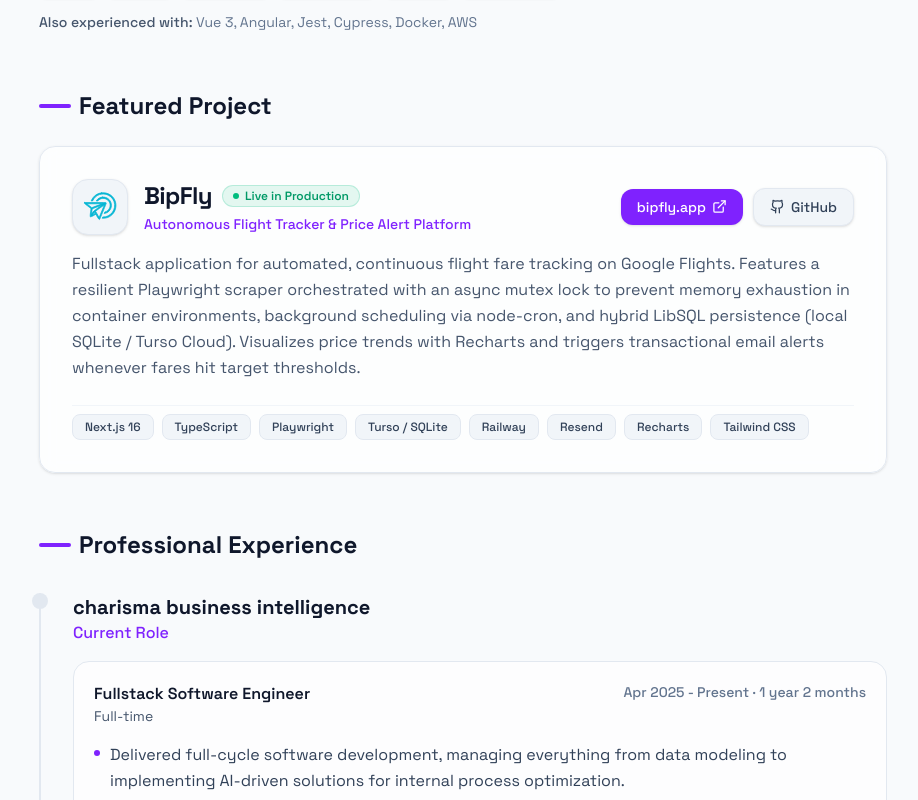
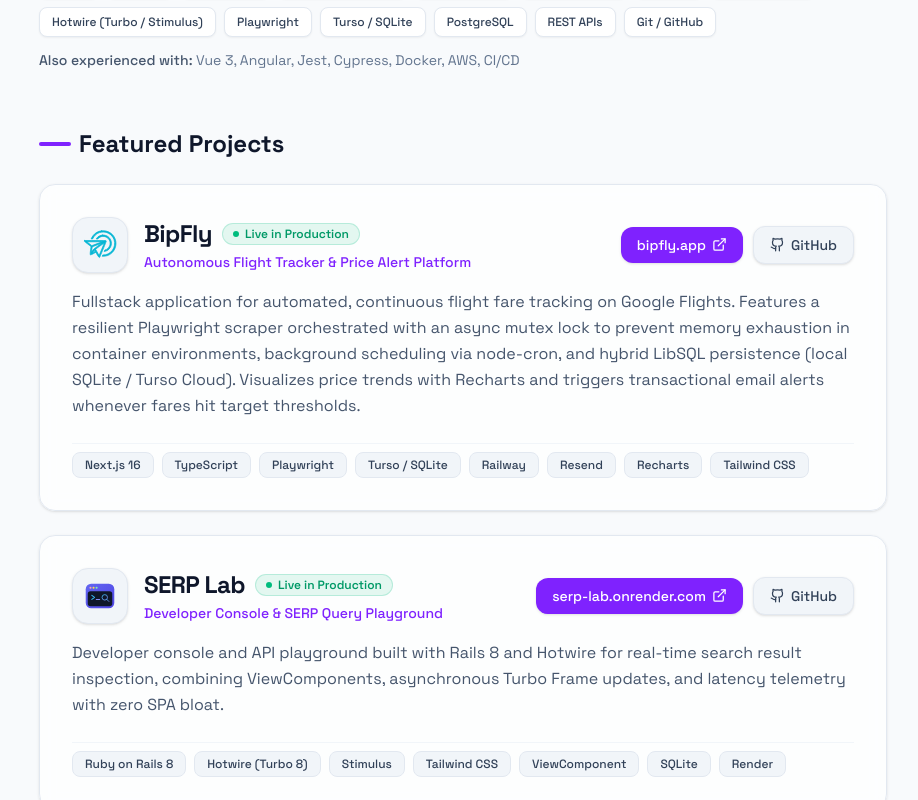
Before and after one commit to gabitomasini/gabriela-tomasini-page, a React (Vite) app: page / in a window 1280 px wide. Shown: the part 640-1440 px from the top of the page, without its empty margins (177-1095 px from the left). Built offline with nearby package versions, Linux system fonts and the light colour scheme.

Commit message:
feat: add SERP Lab project, icon, and update skills list

```diff
--- a/src/App.tsx
+++ b/src/App.tsx
@@ -26,11 +26,15 @@
     aboutTitle: string;
     aboutText: ReactNode;
     projectSectionTitle: string;
-    projectBadge: string;
-    projectTagline: string;
-    projectDescription: string;
-    projectLiveButton: string;
     projectCodeButton: string;
+    bipflyBadge: string;
+    bipflyTagline: string;
+    bipflyDescription: string;
+    bipflyLiveButton: string;
+    serpLabBadge: string;
+    serpLabTagline: string;
+    serpLabDescription: string;
+    serpLabLiveButton: string;
     experienceTitle: string;
     educationTitle: string;
     educationDegree: string;
@@ -61,20 +65,25 @@
           Frontend Engineer with 5 years of experience building web applications and developer tools. I bridge the gap between design concepts and production code—specializing in server-rendered applications, Tailwind CSS, and clean semantic HTML. Adopting <strong className="font-semibold text-slate-900 dark:text-slate-100">Spec-Driven Development (SDD)</strong> with AI-assisted tools (Cursor, OpenSpec), I accelerate feature prototyping while maintaining full ownership of code quality, performance, and UI polish for complex data interfaces.
         </>
       ),
-      projectSectionTitle: 'Featured Project',
-      projectBadge: 'Live in Production',
-      projectTagline: 'Autonomous Flight Tracker & Price Alert Platform',
-      projectDescription:
+      projectSectionTitle: 'Featured Projects',
+      projectCodeButton: 'GitHub',
+      bipflyBadge: 'Live in Production',
+      bipflyTagline: 'Autonomous Flight Tracker & Price Alert Platform',
+      bipflyDescription:
         'Fullstack application for automated, continuous flight fare tracking on Google Flights. Features a resilient Playwright scraper orchestrated with an async mutex lock to prevent memory exhaustion in container environments, background scheduling via node-cron, and hybrid LibSQL persistence (local SQLite / Turso Cloud). Visualizes price trends with Recharts and triggers transactional email alerts whenever fares hit target thresholds.',
-      projectLiveButton: 'bipfly.app',
-      projectCodeButton: 'GitHub',
+      bipflyLiveButton: 'bipfly.app',
+      serpLabBadge: 'Live in Production',
+      serpLabTagline: 'Developer Console & SERP Query Playground',
+      serpLabDescription:
+        'Developer console and API playground built with Rails 8 and Hotwire for real-time search result inspection, combining ViewComponents, asynchronous Turbo Frame updates, and latency telemetry with zero SPA bloat.',
+      serpLabLiveButton: 'serp-lab.onrender.com',
       experienceTitle: 'Professional Experience',
       educationTitle: 'Education',
       educationDegree: "Associate Degree in Systems Analysis and Development",
       stackTitle: 'Tech Stack',
       secondaryStackPrefix: 'Also experienced with',
       navAbout: 'About Me',
-      navProject: 'Featured Project',
+      navProject: 'Featured Projects',
       navExperience: 'Experience',
       navEducation: 'Education',
       ctaTitle: 'Ready to build something great together?',
@@ -99,20 +108,25 @@
           Engenheira de Frontend com 5 anos de experiência na criação de aplicações web e ferramentas para desenvolvedores. Conecto conceitos de design ao código em produção, com especialidade em aplicações renderizadas no servidor, Tailwind CSS e HTML semântico. Adotando <strong className="font-semibold text-slate-900 dark:text-slate-100">Spec-Driven Development (SDD)</strong> com ferramentas assistidas por IA (Cursor, OpenSpec), acelero a prototipagem de funcionalidades mantendo controle total sobre a qualidade do código, performance e acabamento visual em interfaces de dados complexos.
         </>
       ),
-      projectSectionTitle: 'Projeto em Destaque',
-      projectBadge: 'Em Produção',
-      projectTagline: 'Monitoramento Autônomo e Alertas de Tarifas Aéreas',
-      projectDescription:
+      projectSectionTitle: 'Projetos em Destaque',
+      projectCodeButton: 'GitHub',
+      bipflyBadge: 'Em Produção',
+      bipflyTagline: 'Monitoramento Autônomo e Alertas de Tarifas Aéreas',
+      bipflyDescription:
         'Aplicação fullstack para rastreamento automatizado e contínuo de passagens no Google Flights. Desenvolvida com scraper resiliente em Playwright (Chromium headless gerenciado por trava de Mutex assíncrono para conter uso de memória em contêineres), agendador em background com node-cron e persistência híbrida via LibSQL (SQLite local / Turso Cloud). Acompanha a evolução de preços com Recharts e dispara alertas transacionais por e-mail quando a tarifa atinge a meta definida pelo usuário.',
-      projectLiveButton: 'bipfly.app',
-      projectCodeButton: 'GitHub',
+      bipflyLiveButton: 'bipfly.app',
+      serpLabBadge: 'Em Produção',
+      serpLabTagline: 'Console para Desenvolvedores e Playground de APIs SERP',
+      serpLabDescription:
+        'Developer console e API playground em Rails 8 e Hotwire para inspeção de resultados de busca em tempo real, combinando ViewComponents, atualizações assíncronas com Turbo Frames e telemetria de latência sem inchaço de SPA.',
+      serpLabLiveButton: 'serp-lab.onrender.com',
       experienceTitle: 'Experiência profissional',
       educationTitle: 'Formação Acadêmica',
       educationDegree: 'Tecnólogo em Análise e Desenvolvimento de Sistemas',
       stackTitle: 'Tecnologias',
       secondaryStackPrefix: 'Também com experiência em',
       navAbout: 'Sobre mim',
-      navProject: 'Projeto em Destaque',
+      navProject: 'Projetos em Destaque',
       navExperience: 'Experiência',
       navEducation: 'Educação',
       ctaTitle: 'Pronto para construirmos algo incrível juntos?',
@@ -256,12 +270,29 @@
     },
   ];
 
-  const projectTechs = [
+  const bipflyTechs = [
     "Next.js 16", "TypeScript", "Playwright", "Turso / SQLite", "Railway", "Resend", "Recharts", "Tailwind CSS"
   ];
 
+  const serpLabTechs = [
+    "Ruby on Rails 8", "Hotwire (Turbo 8)", "Stimulus", "Tailwind CSS", "ViewComponent", "SQLite", "Render"
+  ];
+
   const coreSkills = [
-    "React", "Next.js", "TypeScript", "Tailwind CSS", "Node.js", "Turso/SQLite"
+    "React",
+    "Next.js",
+    "TypeScript",
+    "JavaScript (ES6+)",
+    "Tailwind CSS",
+    "HTML5 / CSS3",
+    "Node.js",
+    "Ruby on Rails",
+    "Hotwire (Turbo / Stimulus)",
+    "Playwright",
+    "Turso / SQLite",
+    "PostgreSQL",
+    "REST APIs",
+    "Git / GitHub",
   ];
 
   const [activeSection, setActiveSection] = useState<string>('about');
@@ -499,18 +530,20 @@
             </div>
             <p className="text-xs md:text-sm text-slate-500 dark:text-slate-400 leading-relaxed">
               <span className="font-medium text-slate-600 dark:text-slate-300">{copy[lang].secondaryStackPrefix}:</span>{" "}
-              Vue 3, Angular, Jest, Cypress, Docker, AWS
+              Vue 3, Angular, Jest, Cypress, Docker, AWS, CI/CD
             </p>
           </div>
         </section>
 
-        {/* Featured Project */}
+        {/* Featured Projects */}
         <section id="featured-project" className="scroll-mt-24">
           <h2 className="text-2xl font-bold mb-6 flex items-center gap-2">
             <span className="w-8 h-1 bg-violet-600 rounded-full"></span>
             {copy[lang].projectSectionTitle}
           </h2>
 
+          <div className="space-y-6">
+            {/* BipFly */}
             <div className="relative rounded-2xl border border-slate-200 dark:border-slate-800 bg-white/70 dark:bg-slate-900/40 p-6 md:p-8 backdrop-blur-sm shadow-sm">
               <div className="flex flex-col sm:flex-row sm:items-center justify-between gap-4 mb-4">
                 <div className="flex items-center gap-4">
@@ -528,11 +561,11 @@
                       </h3>
                       <span className="inline-flex items-center gap-1.5 px-2.5 py-0.5 text-xs font-semibold rounded-full bg-emerald-500/10 text-emerald-600 dark:text-emerald-400 border border-emerald-500/20">
                         <span className="w-1.5 h-1.5 rounded-full bg-emerald-500"></span>
-                      {copy[lang].projectBadge}
+                        {copy[lang].bipflyBadge}
                       </span>
                     </div>
                     <p className="text-sm font-medium text-violet-600 dark:text-violet-400 mt-0.5">
-                    {copy[lang].projectTagline}
+                      {copy[lang].bipflyTagline}
                     </p>
                   </div>
                 </div>
@@ -544,7 +577,7 @@
                     rel="noopener noreferrer"
                     className="inline-flex items-center gap-1.5 px-4 py-2 bg-violet-600 hover:bg-violet-700 text-white rounded-xl text-sm font-medium shadow-sm transition-colors"
                   >
-                  <span>{copy[lang].projectLiveButton}</span>
+                    <span>{copy[lang].bipflyLiveButton}</span>
                     <ExternalLink size={15} />
                   </a>
                   <a
@@ -560,11 +593,11 @@
               </div>
 
               <p className="text-slate-600 dark:text-slate-300 leading-relaxed mb-6">
-              {copy[lang].projectDescription}
+                {copy[lang].bipflyDescription}
               </p>
 
               <div className="flex flex-wrap gap-2 pt-2 border-t border-slate-100 dark:border-slate-800/80">
-              {projectTechs.map((tech) => (
+                {bipflyTechs.map((tech) => (
                   <span
                     key={tech}
                     className="px-3 py-1 bg-slate-100 dark:bg-slate-800/60 border border-slate-200 dark:border-slate-700/60 rounded-lg text-xs font-medium text-slate-700 dark:text-slate-300"
@@ -572,6 +605,72 @@
                     {tech}
                   </span>
                 ))}
+              </div>
+            </div>
+
+            {/* SERP Lab */}
+            <div className="relative rounded-2xl border border-slate-200 dark:border-slate-800 bg-white/70 dark:bg-slate-900/40 p-6 md:p-8 backdrop-blur-sm shadow-sm">
+              <div className="flex flex-col sm:flex-row sm:items-center justify-between gap-4 mb-4">
+                <div className="flex items-center gap-4">
+                  <div className="w-14 h-14 rounded-2xl bg-slate-100 dark:bg-slate-800/80 border border-slate-200 dark:border-slate-700/80 p-2.5 flex items-center justify-center shrink-0 shadow-sm">
+                    <img
+                      src="/serp-lab-icon.svg"
+                      alt="SERP Lab Logo"
+                      className="w-full h-full object-contain"
+                    />
+                  </div>
+                  <div>
+                    <div className="flex items-center gap-2.5 flex-wrap">
+                      <h3 className="text-2xl font-bold tracking-tight text-slate-900 dark:text-slate-100">
+                        SERP Lab
+                      </h3>
+                      <span className="inline-flex items-center gap-1.5 px-2.5 py-0.5 text-xs font-semibold rounded-full bg-emerald-500/10 text-emerald-600 dark:text-emerald-400 border border-emerald-500/20">
+                        <span className="w-1.5 h-1.5 rounded-full bg-emerald-500"></span>
+                        {copy[lang].serpLabBadge}
+                      </span>
+                    </div>
+                    <p className="text-sm font-medium text-violet-600 dark:text-violet-400 mt-0.5">
+                      {copy[lang].serpLabTagline}
+                    </p>
+                  </div>
+                </div>
+
+                <div className="flex items-center gap-2.5 flex-wrap sm:flex-nowrap">
+                  <a
+                    href="https://serp-lab.onrender.com/playground"
+                    target="_blank"
+                    rel="noopener noreferrer"
+                    className="inline-flex items-center gap-1.5 px-4 py-2 bg-violet-600 hover:bg-violet-700 text-white rounded-xl text-sm font-medium shadow-sm transition-colors"
+                  >
+                    <span>{copy[lang].serpLabLiveButton}</span>
+                    <ExternalLink size={15} />
+                  </a>
+                  <a
+                    href="https://github.com/gabitomasini/serp-lab"
+                    target="_blank"
+                    rel="noopener noreferrer"
+                    className="inline-flex items-center gap-1.5 px-4 py-2 bg-slate-100 dark:bg-slate-800 border border-slate-200 dark:border-slate-700 hover:bg-slate-200 dark:hover:bg-slate-700 text-slate-700 dark:text-slate-200 rounded-xl text-sm font-medium transition-colors shadow-sm"
+                  >
+                    <Github size={15} />
+                    <span>{copy[lang].projectCodeButton}</span>
+                  </a>
+                </div>
+              </div>
+
+              <p className="text-slate-600 dark:text-slate-300 leading-relaxed mb-6">
+                {copy[lang].serpLabDescription}
+              </p>
+
+              <div className="flex flex-wrap gap-2 pt-2 border-t border-slate-100 dark:border-slate-800/80">
+                {serpLabTechs.map((tech) => (
+                  <span
+                    key={tech}
+                    className="px-3 py-1 bg-slate-100 dark:bg-slate-800/60 border border-slate-200 dark:border-slate-700/60 rounded-lg text-xs font-medium text-slate-700 dark:text-slate-300"
+                  >
+                    {tech}
+                  </span>
+                ))}
+              </div>
             </div>
           </div>
         </section>
```
Also changed, not shown: public/serp-lab-icon.svg (added). Lines whose indentation alone changed are shown as unchanged.
